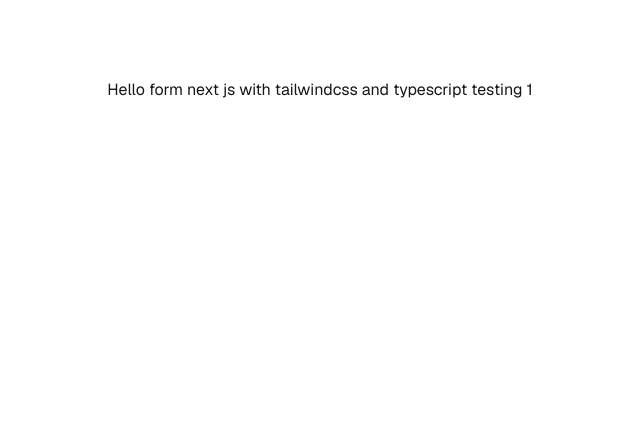
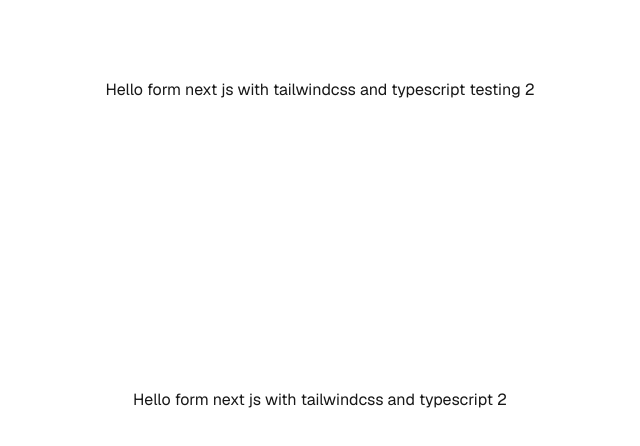
Before and after one commit to Jeevan-abc/Testing, a Next.js app: page / in a window 1280 px wide. Shown: the top 446 px of the page, without its empty margins (320-960 px from the left). Built offline with nearby package versions, Linux system fonts and the light colour scheme.

Commit message:
Updated page for v1.0.1

```diff
--- a/app/page.tsx
+++ b/app/page.tsx
@@ -5,7 +5,10 @@ export default function Home() {
     <div className="grid grid-rows-[20px_1fr_20px] items-center justify-items-center min-h-screen p-8 pb-20 gap-16 sm:p-20 font-[family-name:var(--font-geist-sans)]">
       <div>
         Hello form next js with tailwindcss and typescript
-        testing 1
+        testing 2
+      </div>
+      <div>
+        Hello form next js with tailwindcss and typescript 2
       </div>
     </div>
   );
```
